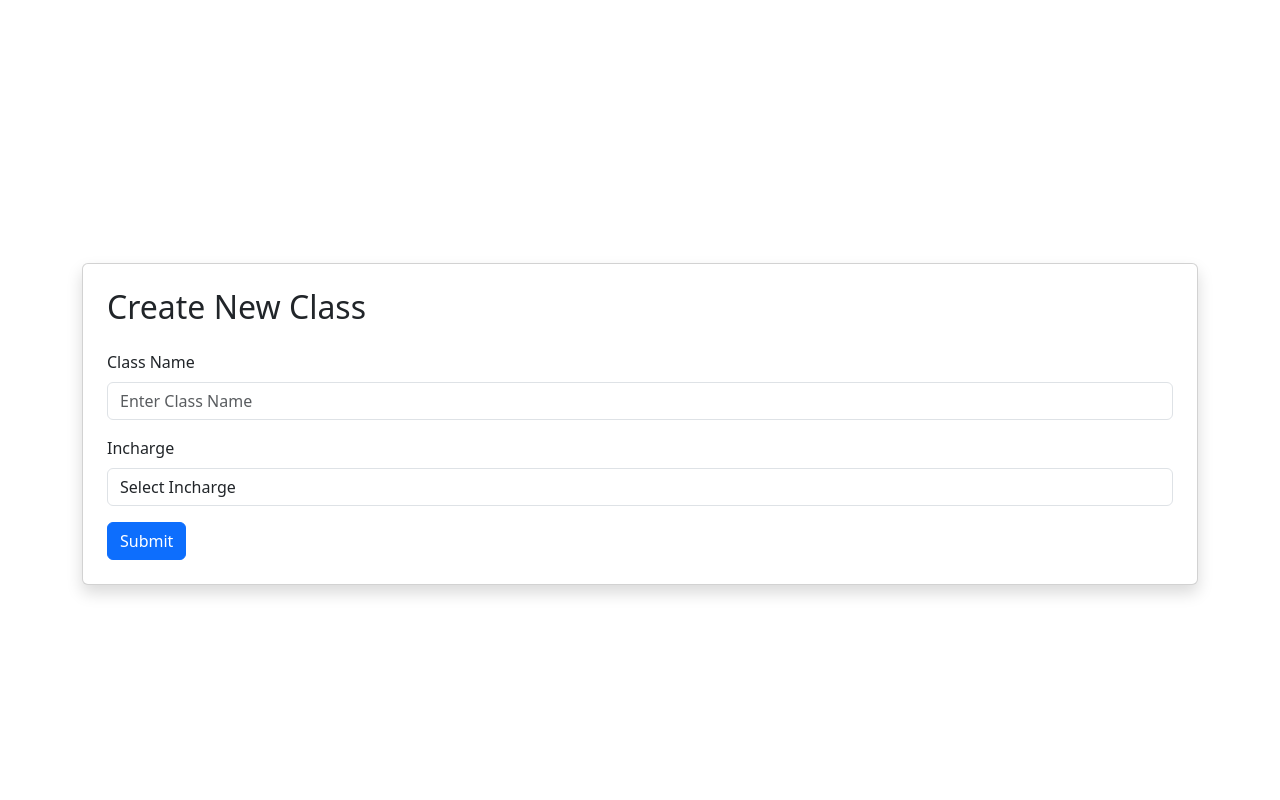
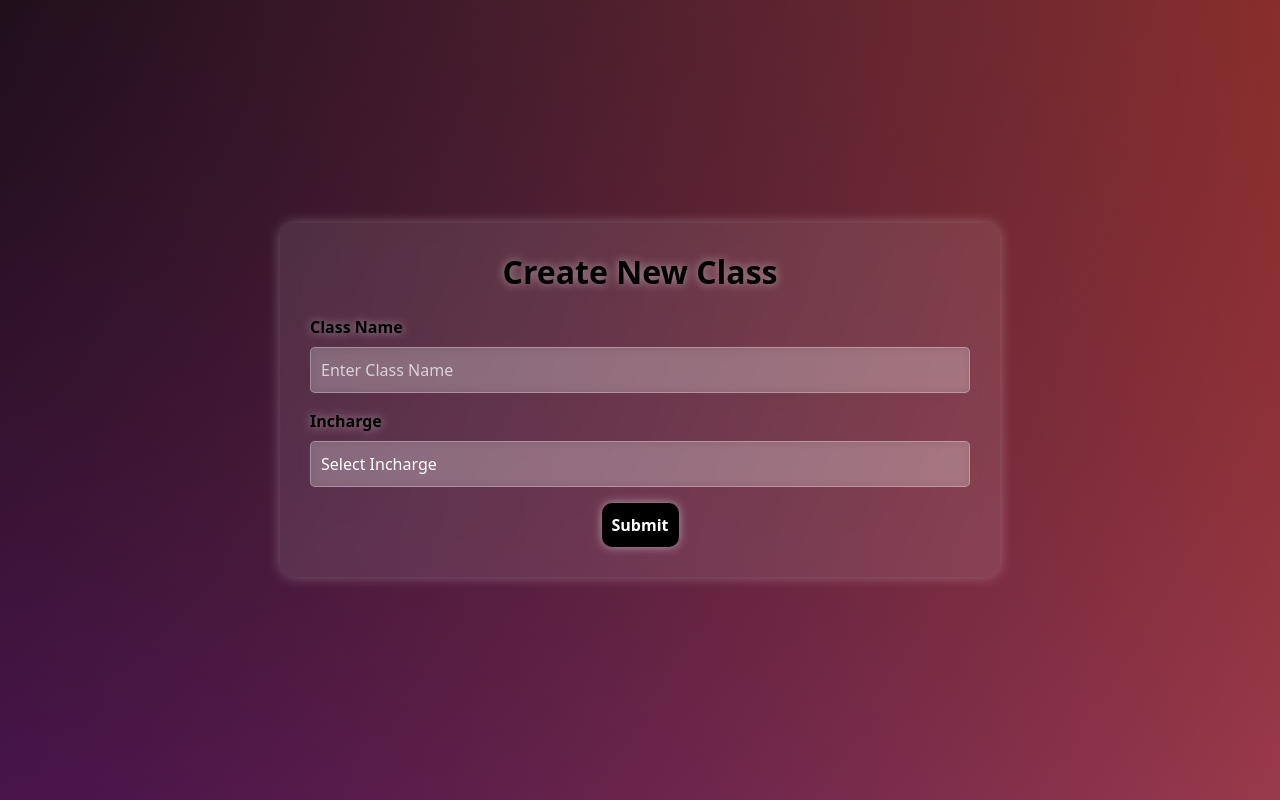
Before and after one commit to Srishanth-023/BIT-25, a Django app: page /addclass/ in a window 1280 px wide. Run offline with Django 5.2, Linux system fonts and the light colour scheme.

Commit message:
Messages added

```diff
--- /dev/null
+++ b/myapp/attendance/static/attendance/addstudent.css
@@ -0,0 +1,82 @@
+@keyframes cornerGlow {
+    0% { background-position: 0% 0%; }
+    50% { background-position: 100% 100%; }
+    100% { background-position: 0% 0%; }
+}
+
+@keyframes card-glow {
+    0% { box-shadow: 0 0 10px rgba(255, 255, 255, 0.2); }
+    50% { box-shadow: 0 0 20px rgba(255, 255, 255, 0.5); }
+    100% { box-shadow: 0 0 10px rgba(255, 255, 255, 0.2); }
+}
+
+body {
+    background: radial-gradient(circle at top left, #000000, transparent),
+                radial-gradient(circle at top right, #ff2600, transparent),
+                radial-gradient(circle at bottom left, #a200ff, transparent),
+                radial-gradient(circle at bottom right, #ffffff, transparent);
+    background-size: 200% 200%;
+    animation: cornerGlow 6s ease infinite;
+    display: flex;
+    justify-content: center;
+    align-items: center;
+    height: 100vh;
+}
+
+.custom-card {
+    width: 800px;
+    max-width: 90%;
+    background: rgba(255, 255, 255, 0.1);
+    border-radius: 15px;
+    backdrop-filter: blur(10px);
+    box-shadow: 0 8px 16px rgba(0, 0, 0, 0.3);
+    transition: transform 0.3s ease-in-out;
+    animation: card-glow 2s infinite alternate;
+    padding: 30px;
+}
+
+.custom-card:hover {
+    transform: scale(1.05);
+}
+
+.text-white {
+    color: #000000 !important;
+    text-shadow: 0 0 10px rgba(255, 255, 255, 0.5);
+    font-weight: 800;
+}
+
+.glass-input {
+    background: rgba(255, 255, 255, 0.2);
+    border: 1px solid rgba(255, 255, 255, 0.3);
+    color: #fff;
+    backdrop-filter: blur(5px);
+    padding: 10px;
+    border-radius: 5px;
+}
+
+.glass-input::placeholder {
+    color: rgba(255, 255, 255, 0.7);
+}
+
+.glass-input:focus {
+    background: rgba(255, 255, 255, 0.3);
+    outline: none;
+    border-color: #fff;
+    box-shadow: 0 0 10px rgba(255, 255, 255, 0.5);
+}
+
+.btn-glow {
+    background: #000000;
+    border: none;
+    color: #fff;
+    font-weight: bold;
+    padding: 10px;
+    border-radius: 10px;
+    transition: all 0.3s ease-in-out;
+    box-shadow: 0 0 10px rgba(255, 255, 255, 0.5);
+}
+
+.btn-glow:hover {
+    background: #ff4b2b;
+    box-shadow: 0 0 20px rgba(255, 255, 255, 0.8);
+}
--- a/myapp/attendance/templates/attendance/addclass.html
+++ b/myapp/attendance/templates/attendance/addclass.html
@@ -1,11 +1,16 @@
 {% extends "attendance/includes/base.html" %}
 {% load static %}
 
+{% block style %}
+<link rel="stylesheet" href="{% static 'attendance/addstudent.css' %}">
+
+{% endblock style %}
+
 {% block body %}
 
-<div class="container mt-5">
-    <div class="card p-4 shadow">
-        <h2 class="mb-4">Create New Class</h2>
+<div class="d-flex justify-content-center align-items-center vh-100">
+    <div class="custom-card text-center">
+        <h2 class="mb-4 text-white">Create New Class</h2>
 
         {% if form.non_field_errors %}
             <div class="alert alert-danger">
@@ -14,13 +19,14 @@
                 {% endfor %}
             </div>
         {% endif %}
+        {% include "attendance/includes/messages.html" %}
 
         <form method="POST">
             {% csrf_token %}
 
-            <div class="mb-3">
-                <label for="name" class="form-label">Class Name</label>
-                <input type="text" class="form-control" id="name" name="name" placeholder="Enter Class Name" value="{{ form.name.value|default:'' }}">
+            <div class="mb-3 text-start">
+                <label for="name" class="form-label text-white">Class Name</label>
+                <input type="text" class="form-control glass-input" id="name" name="name" placeholder="Enter Class Name" value="{{ form.name.value|default:'' }}">
                 {% if form.name.errors %}
                     {% for error in form.name.errors %}
                         <p class="text-danger">{{ error }}</p>
@@ -28,9 +34,9 @@
                 {% endif %}
             </div>
 
-            <div class="mb-3">
-                <label for="incharge" class="form-label">Incharge</label>
-                <select class="form-control" id="incharge" name="incharge">
+            <div class="mb-3 text-start">
+                <label for="incharge" class="form-label text-white">Incharge</label>
+                <select class="form-control glass-input" id="incharge" name="incharge">
                     <option value="">Select Incharge</option>
                     {% for incharge in incharges %}
                         <option value="{{incharge.id}}">
@@ -45,7 +51,7 @@
                 {% endif %}
             </div>
 
-            <button type="submit" class="btn btn-primary">Submit</button>
+            <button type="submit" class="btn btn-glow">Submit</button>
         </form>
     </div>
 </div>
--- /dev/null
+++ b/myapp/attendance/templates/attendance/includes/messages.html
@@ -0,0 +1,44 @@
+{% if messages %}
+<div class="modal fade show" id="messageModal" tabindex="-1" aria-labelledby="messageModalLabel" aria-hidden="true" style="display: block;">
+    <div class="modal-dialog modal-lg modal-dialog-centered">
+        <div class="modal-content border-0 shadow-lg">
+            {% for message in messages %}
+                {% if message.tags == "success" %}
+                    <div class="modal-header text-white" style="background-color: #28a745;">
+                        <h4 class="modal-title w-100 text-center">Success</h4>
+                {% elif message.tags == "error" %}
+                    <div class="modal-header text-white" style="background-color: #dc3545;">
+                        <h4 class="modal-title w-100 text-center">Error</h4>
+                {% elif message.tags == "warning" %}
+                    <div class="modal-header text-white" style="background-color: #ffc107;">
+                        <h4 class="modal-title w-100 text-center">Warning</h4>
+                {% elif message.tags == "info" %}
+                    <div class="modal-header text-white" style="background-color: #17a2b8;">
+                        <h4 class="modal-title w-100 text-center">Information</h4>
+                {% endif %}
+                    <button type="button" class="btn-close" data-bs-dismiss="modal" aria-label="Close"></button>
+                    </div>
+                    <div class="modal-body text-center p-4">
+                        <p class="fs-4 fw-bold text-dark">{{ message }}</p>
+                    </div>
+                    <div class="modal-footer justify-content-center">
+                        <button type="button" class="btn btn-lg text-white"
+                            {% if message.tags == "success" %} style="background-color: #218838;"
+                            {% elif message.tags == "error" %} style="background-color: #c82333;"
+                            {% elif message.tags == "warning" %} style="background-color: #e0a800;"
+                            {% elif message.tags == "info" %} style="background-color: #138496;"
+                            {% endif %}
+                            data-bs-dismiss="modal">OK</button>
+                    </div>
+                {% endfor %}
+        </div>
+    </div>
+</div>
+
+<script>
+    document.addEventListener("DOMContentLoaded", function () {
+        var messageModal = new bootstrap.Modal(document.getElementById("messageModal"));
+        messageModal.show();
+    });
+</script>
+{% endif %}
--- a/myapp/attendance/templates/attendance/index.html
+++ b/myapp/attendance/templates/attendance/index.html
@@ -3,6 +3,6 @@
 
 {% block body %}
 
-
+{% include "attendance/includes/messages.html" %}
 
 {% endblock body %}
--- a/myapp/attendance/views.py
+++ b/myapp/attendance/views.py
@@ -12,6 +12,7 @@
 from PIL import Image, ImageEnhance, ImageFilter
 from django.core.files.base import ContentFile
 from datetime import date
+from django.contrib import messages
 
 import cv2
 import face_recognition
@@ -102,6 +103,7 @@
         form = NewClassForm(request.POST)
         if form.is_valid():
             form.save()
+            messages.success(request,'New class has been added')
     return render(request,"attendance/addclass.html",{'incharges':incharges,'title':'New Class','form':form})
 
 
@@ -198,7 +200,8 @@
 
     cap.release()
     cv2.destroyAllWindows()
-    return redirect(reverse("attendance:index"))
+    messages.success(request,"Attendance has been taken successfully.")
+    return redirect(reverse("attendance:showattendance"))
 
 
 def show_attendance(request):
```
Also changed, not shown: myapp/attendance/templates/attendance/addstudent.html (+15 -19 lines).
